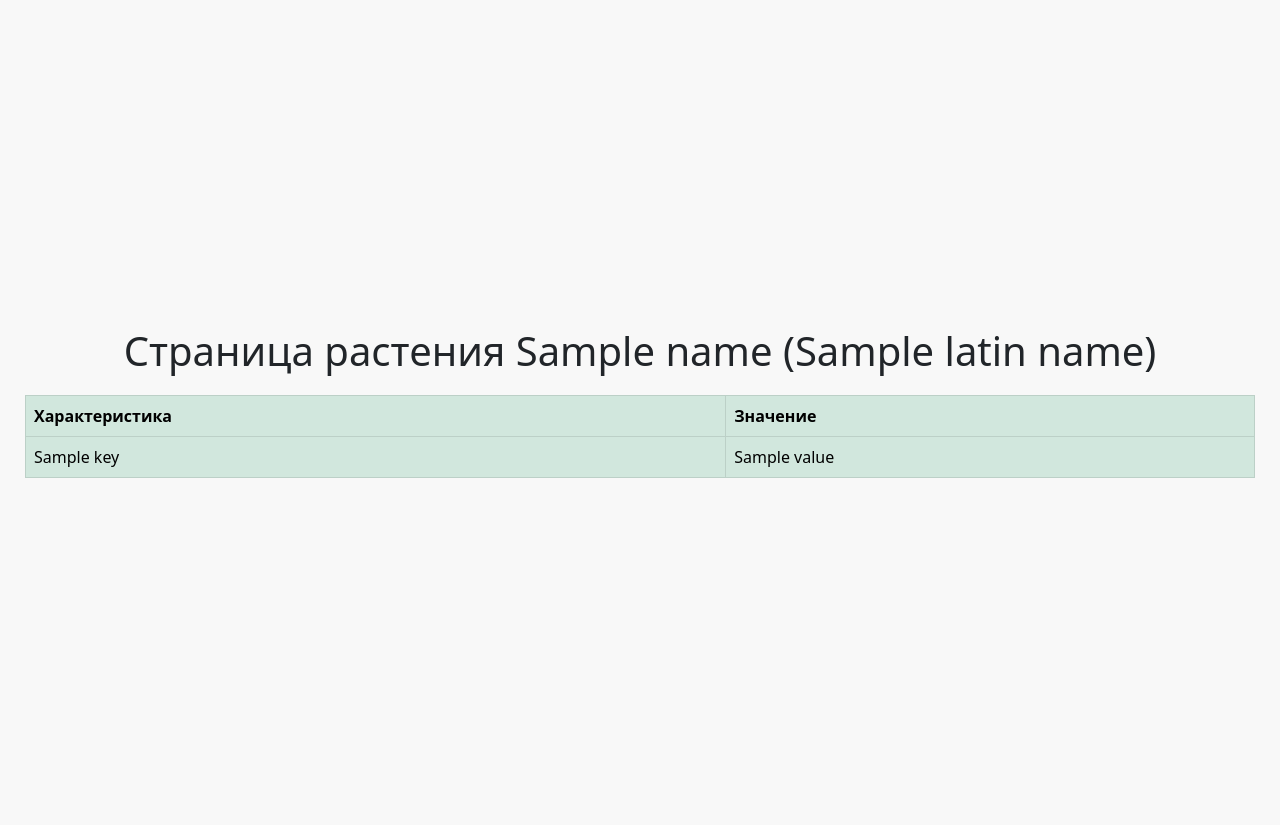
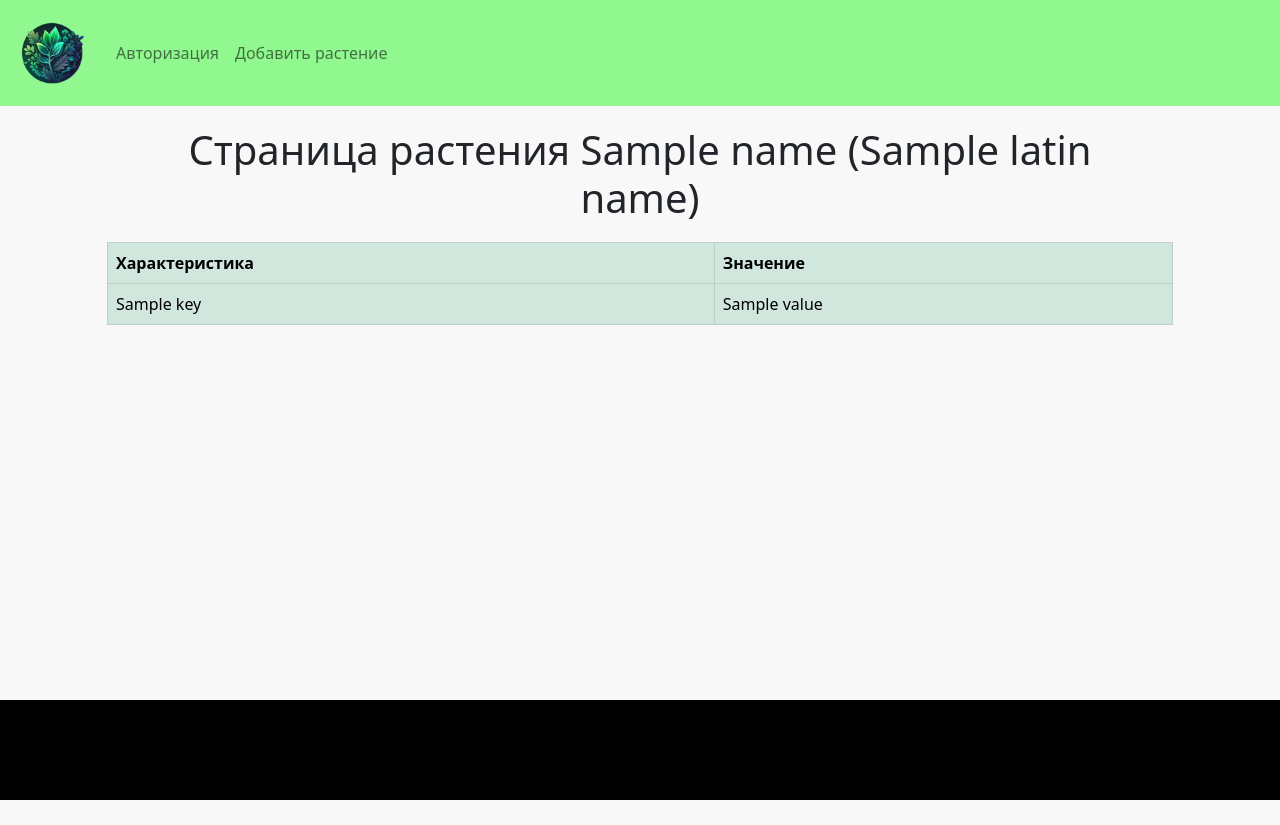
Before and after one commit to Addefan/soil-db, a Django app: template web/templates/web/plant.html in a window 1280 px wide. After the commit the page ends 800 px from the top, so only its background shows below. Run offline with Django 4.2, Linux system fonts and the light colour scheme; the template is opened without the code that fills it: most values are stand-ins (such as "Sample title", 1, 10 or a date in 2020); some libraries are stand-ins or nearby versions.

Commit message:
+ header & footer (#19)

```diff
--- a/web/static/web/plant.css
+++ b/web/static/web/plant.css
@@ -1,7 +1,3 @@
-body {
-    min-height: 100vh;
-}
-
 .content-align > td, .content-align > th {
     text-align: left;
 }
@@ -13,7 +9,6 @@ body {
 
 .flex-wrapper {
     display: flex;
-    min-height: 100vh;
     flex-direction: column;
     justify-content: center;
     margin: 0 25px 25px 25px;
--- a/web/static/web/style.css
+++ b/web/static/web/style.css
@@ -1,9 +1,39 @@
 /*.container {*/
 /*    height: 100vh;*/
 /*}*/
-
 body {
     background: #f8f8f8;
+}
+
+.wrapper {
+    display: flex;
+    flex-direction: column;
+    height: 100vh;
+}
+
+header {
+    flex: 0 0 auto;
+}
+
+.custom-color {
+    background-color: #91F88F;
+}
+
+.container {
+    flex: 1 0 auto;
+}
+
+footer {
+    min-height: 100px;
+    background-color: #000;
+    color: white;
+    flex: 0 0 auto;
+}
+
+.icon {
+    max-width: 80px;
+    max-height: 80px;
+    background-size: cover;
 }
 
 .form-control:focus {
--- a/web/templates/web/base.html
+++ b/web/templates/web/base.html
@@ -13,7 +13,33 @@
     <title>{% block title %}Soil DB{% endblock %}</title>
 </head>
 <body>
-{% block body %}{% endblock %}
+<div class="wrapper">
+    <header>
+        <nav class="navbar navbar-expand-lg navbar-light custom-color">
+          <div class="container-fluid">
+            <a class="navbar-brand" href="#"><img src="{% static "web/images/soil-db-icon-2.png" %}" alt="" class="icon"></a>
+            <button class="navbar-toggler" type="button" data-bs-toggle="collapse" data-bs-target="#navbarText" aria-controls="navbarText" aria-expanded="false" aria-label="Toggle navigation">
+              <span class="navbar-toggler-icon"></span>
+            </button>
+            <div class="collapse navbar-collapse" id="navbarText">
+              <ul class="navbar-nav me-auto mb-2 mb-lg-0">
+                <li class="nav-item">
+                  <a class="nav-link" href="{% url "login" %}">Авторизация</a>
+                </li>
+                <li class="nav-item">
+                  <a class="nav-link" href="{% url "plants_add" %}">Добавить растение</a>
+                </li>
+              </ul>
+            </div>
+          </div>
+        </nav>
+    </header>
+    <div class="container">
+        {% block body %}{% endblock %}
+    </div>
+    <footer>
+    </footer>
+</div>
 {% block scripts %}
     <script src="https://cdnjs.cloudflare.com/ajax/libs/jquery/3.3.1/jquery.min.js"></script>
     <script src="{% static 'web/bootstrap.bundle.min.js' %}"></script>
```
Also changed, not shown: web/static/web/images/soil-db-icon-2.png (added).
